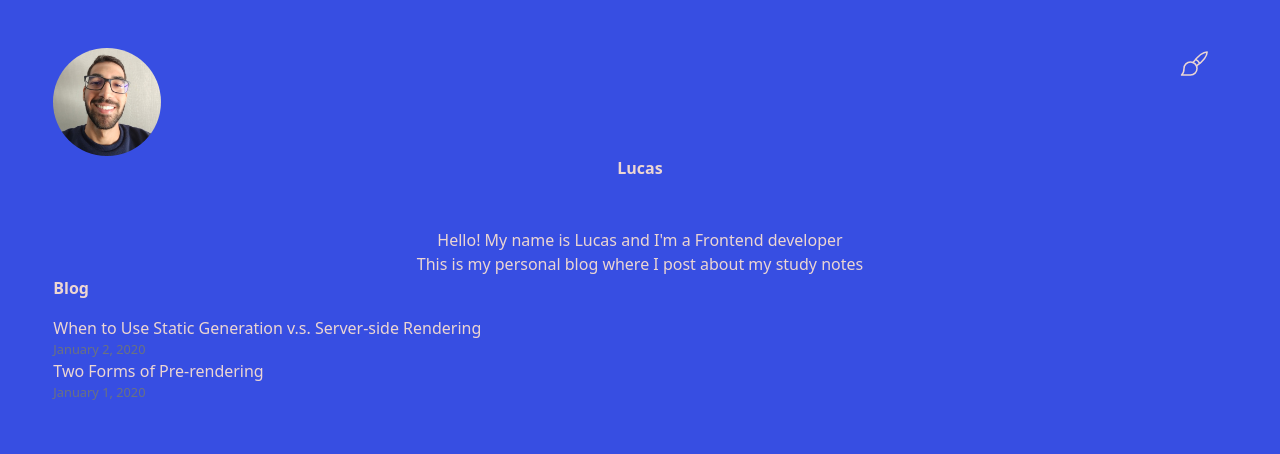
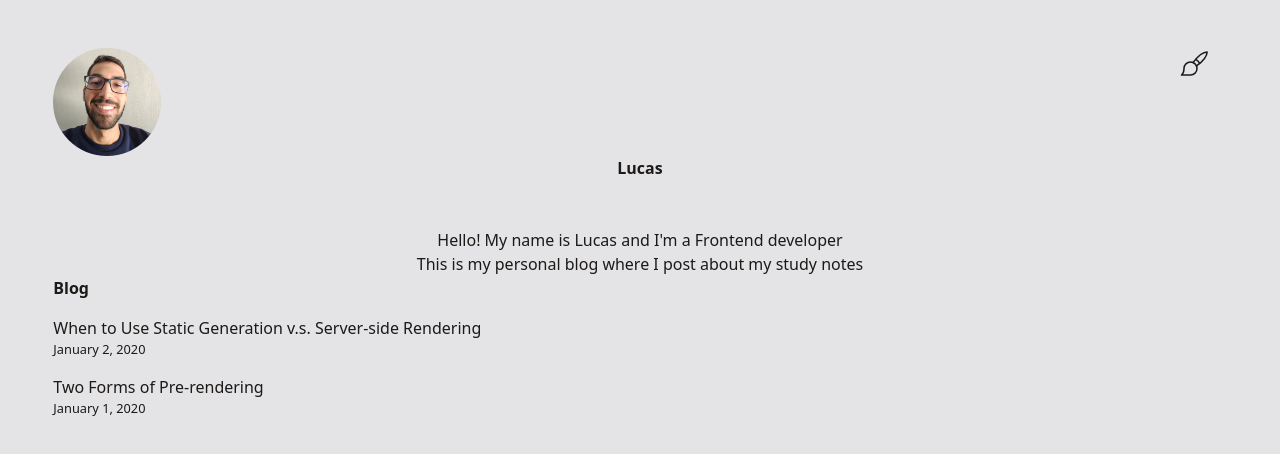
Before and after one commit to acamposlucas/nextjs-blog, a Next.js app: page / in a window 1280 px wide. Shown: the top 454 px of the page. Built offline with nearby package versions, Linux system fonts and the light colour scheme; what tailwindcss-fluid-type would draw is missing.

Commit message:
chore: dark and light theme colors

```diff
--- a/src/components/date.tsx
+++ b/src/components/date.tsx
@@ -8,7 +8,7 @@ export default function Date({ dateString }: IDate) {
   const date = parseISO(dateString);
 
   return (
-		<time className="text-xs text-gray-500" dateTime={dateString}>
+    <time className="text-xs" dateTime={dateString}>
       {format(date, "LLLL d, yyyy")}
     </time>
   );
--- a/src/components/layout.tsx
+++ b/src/components/layout.tsx
@@ -25,12 +25,12 @@ export default function Layout({ children, home }: ILayout) {
     return null;
   }
 
-  const handleChosenTheme = () => {
+  const handleToggleTheme = () => {
     setTheme(theme === "light" ? "dark" : "light");
   };
 
   return (
-    <div className="min-h-screen bg-purpleHeart text-timberwolf transition-colors duration-700 ease-in-out dark:bg-timberwolf dark:text-purpleHeart">
+    <div className="min-h-screen bg-zinc-200 text-stone-900 transition-colors duration-700 ease-in-out dark:bg-stone-900 dark:text-zinc-200">
       <div className="relative mx-auto mb-24 w-11/12 max-w-7xl py-12">
         <Head>
           <link rel="icon" href="/favicon.ico" />
@@ -49,7 +49,7 @@ export default function Layout({ children, home }: ILayout) {
         </Head>
         <button
           type="button"
-          onClick={handleChosenTheme}
+          onClick={handleToggleTheme}
           className="absolute right-4 top-12"
         >
           <PaintBrush
--- a/src/pages/index.tsx
+++ b/src/pages/index.tsx
@@ -25,11 +25,11 @@ export default function Home({ allPostsData }: IHome) {
       </section>
       <section>
         <h2 className="mb-4 font-bold text-2xl">Blog</h2>
-        <ul>
+        <ul className="flex flex-col gap-4">
           {allPostsData.map(({ id, date, title }) => (
             <li key={id}>
               <Link href={`/posts/${id}`}>
-                <a>{title}</a>
+                <a className="text-lg">{title}</a>
               </Link>
               <small className="block">
                 <Date dateString={date} />
```
Lines whose indentation alone changed are shown as unchanged.
